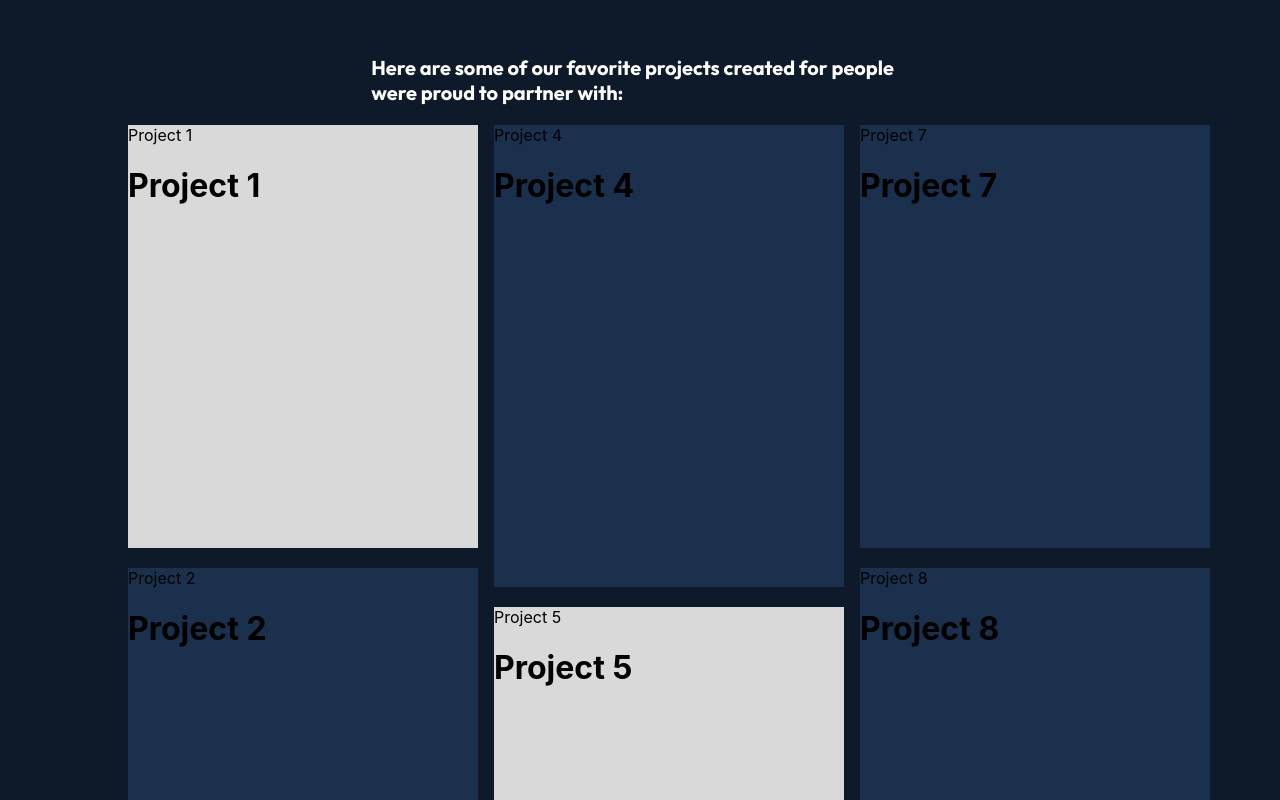
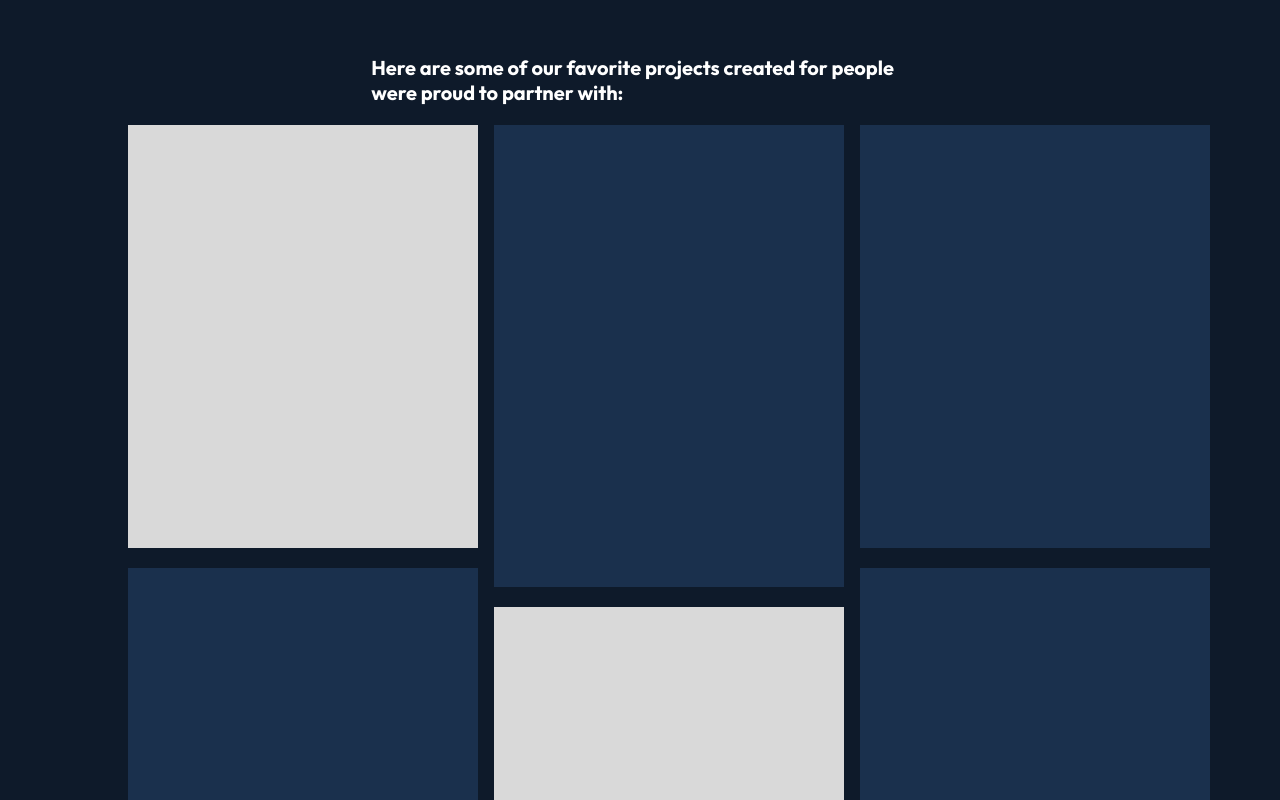
Before and after one commit to Gisdev-Albania/gisdev-website, a Next.js app: page /our-work in a window 1280 px wide. Shown: the part 880-1680 px from the top of the page. Built offline with nearby package versions, Linux system fonts and the light colour scheme.

Commit message:
Edites work page.

```diff
--- a/components/Home/NewTestimonials/NewTestimonials.tsx
+++ b/components/Home/NewTestimonials/NewTestimonials.tsx
@@ -104,7 +104,9 @@ export const NewTestimonials = () => {
           </div>
           <div className={styles.testimonials__left_section}>
             <span className={styles.testimonials__left__corner}>
-              <RiDoubleQuotesL style={{ width: '100px', height: '100px' }} />
+              <RiDoubleQuotesL
+                style={{ width: '100px', height: '100px', color: 'white' }}
+              />
             </span>
             <div
               className={styles.testimonials__card__body}
@@ -150,6 +152,7 @@ export const NewTestimonials = () => {
                 style={{
                   width: '100px',
                   height: '100px',
+                  color: 'white',
                 }}
               />
             </span>
--- a/pages/our-work.tsx
+++ b/pages/our-work.tsx
@@ -93,9 +93,14 @@ const OurWork = () => {
                     marginBottom: '20px',
                   }}
                 >
-                  <span>{card.title}</span>
                   <div className={styles.info}>
-                    <h1>{card.title}</h1>
+                    <div className={styles.info__body}>
+                      <h1>{card.title}</h1>
+                      <p>
+                        Here are some of our favorite projects created for
+                        people were proud to partner with:
+                      </p>
+                    </div>
                   </div>
                 </div>
               );
--- a/styles/components/CardZoomOutReveal.module.scss
+++ b/styles/components/CardZoomOutReveal.module.scss
@@ -69,9 +69,10 @@
       justify-content: center;
 
       h2 {
+        opacity: 0;
         letter-spacing: 1px;
         text-transform: uppercase;
-        color: $figma_blue;
+        color: white;
       }
 
       p {
@@ -85,6 +86,9 @@
         opacity: 1;
         translate: 0;
       }
+      &:hover h2 {
+        opacity: 1;
+      }
     }
   }
 }
--- a/styles/components/OurWork.module.scss
+++ b/styles/components/OurWork.module.scss
@@ -4,7 +4,7 @@ $bp-lg: 800px;
 .work__main__layout {
   background-color: #0e1a2a;
   height: 100%;
-  width: 100vw;
+  width: 100%;
 
   padding-top: 5rem;
   display: flex;
@@ -46,34 +46,48 @@ $bp-lg: 800px;
       .card__element {
         width: 350px;
         background: #1a304d;
+        display: flex;
+        flex-direction: column;
+        justify-content: space-between;
+
+        .info {
+          position: relative;
+          z-index: 3;
+          height: 100%;
+          width: 100%;
+
+          opacity: 0;
+          background: #0e1a2a63;
+
+          .info__body {
+            height: 100%;
+            display: flex;
+            flex-direction: column;
+            justify-content: flex-end;
+            margin: 0;
+            padding-left: 10px;
+            p {
+              width: 70%;
+            }
+          }
+        }
       }
 
       .card__element:hover {
-        color: red;
+        color: white;
         .info {
           opacity: 1;
-          transform: translateY(0px);
+          .info__body {
+            padding-bottom: 50px;
+
+            transition: 0.5s;
+          }
         }
       }
+    }
 
-      .card__element:before {
-        content: '';
-        position: absolute;
-        top: 0;
-        left: 0;
-        display: block;
-        width: 100%;
-        height: 100%;
-        border-radius: 15px;
-        background: rgba(0, 0, 0, 0.6);
-        z-index: 2;
-        transition: 0.5s;
-        opacity: 0;
-      }
-
-      .project__card__container > * {
-        break-inside: avoid;
-      }
+    .project__card__container > * {
+      break-inside: avoid;
     }
   }
 }
```
